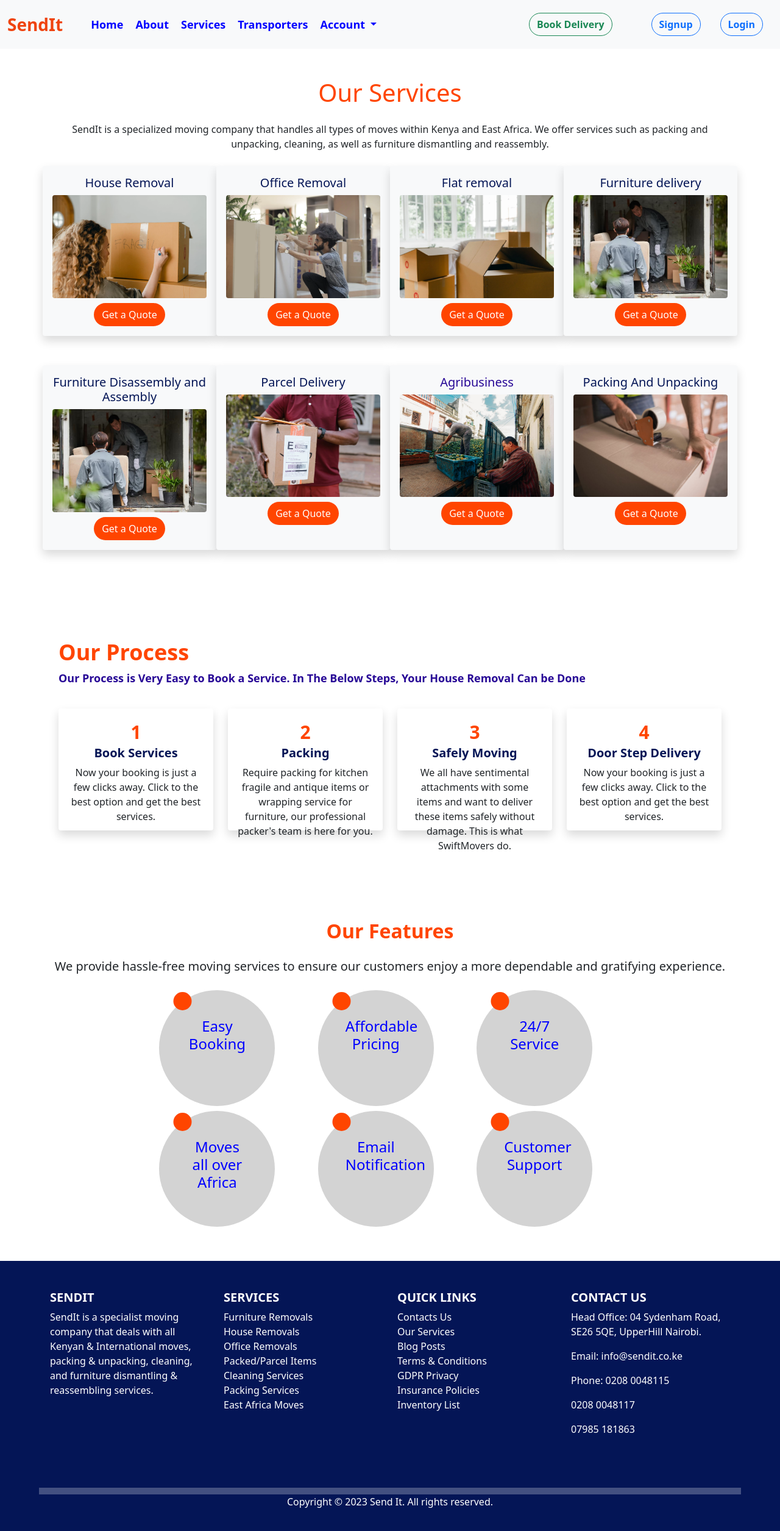
After one commit to Mariamaliomari/sendit, a Django app: page /services/ in a window 1280 px wide. The commit adds this page. Shown: the whole page at 61% size. Run offline with Django 4.2, Linux system fonts and the light colour scheme; some libraries are stand-ins or nearby versions.

Commit message:
add services page

```diff
--- a/app/urls.py
+++ b/app/urls.py
@@ -6,4 +6,6 @@ urlpatterns = [
 
     path('', views.index, name='index'),
     path('about/', views.about, name='about'),
+    path('services/', views.services, name='services'),
+
 ]
--- a/app/views.py
+++ b/app/views.py
@@ -5,3 +5,5 @@ def index(request):
     return render(request, 'index.html')
 def about(request):
     return render(request, 'about.html')
+def services(request):
+    return render(request, 'services.html')
--- a/templates/about.html
+++ b/templates/about.html
@@ -32,13 +32,13 @@
     <div class="collapse navbar-collapse" id="navbarNavDropdown">
       <ul class="navbar-nav mr-auto">
         <li class="nav-item">
-          <a class="nav-link active fw-bold" aria-current="page" href="#" style="color: blue; padding: 10px;font-size: 18px;">Home</a>
+          <a class="nav-link active fw-bold" aria-current="page" href="{% url 'index' %}" style="color: blue; padding: 10px;font-size: 18px;">Home</a>
         </li>
         <li class="nav-item">
           <a class="nav-link fw-bold" href="{% url 'about' %}" style="color: blue; padding: 10px;font-size: 18px;">About</a>
         </li>
         <li class="nav-item">
-          <a class="nav-link fw-bold" href="#" style="color: blue; padding: 10px;font-size: 18px;">Services</a>
+          <a class="nav-link fw-bold" href="{% url 'services' %}" style="color: blue; padding: 10px;font-size: 18px;">Services</a>
         </li>
         <li class="nav-item">
           <a class="nav-link fw-bold" href="#" style="color: blue; padding: 10px;font-size: 18px;">Transporters</a>
@@ -145,7 +145,7 @@
 
 
 </div>{#join end#}
-    <div id="about" style=" width: 90%; margin: auto">
+    <div id="about" style=" width: 100%; margin: auto">
     <div class="about-us-section">
     <div class="container">
         <h3 class="display-4 fw-bold" style="color: orangered; font-size: 30px;text-align: left; padding-top: 30px; padding-bottom: 20px">Our Principles</h3>
--- /dev/null
+++ b/templates/services.html
@@ -0,0 +1,300 @@
+<!doctype html>
+<html lang="en">
+<head>
+    <meta charset="UTF-8">
+    <meta name="viewport"
+          content="width=device-width, user-scalable=no, initial-scale=1.0, maximum-scale=1.0, minimum-scale=1.0">
+    <meta http-equiv="X-UA-Compatible" content="ie=edge">
+    <title>Services</title>
+    {% load static %}
+
+    <link rel="stylesheet" href="{% static 'index.css' %}">
+    <link rel="stylesheet" href="{% static 'css/bootstrap.min.css' %}">
+{#    <link href="{% static 'fontawesomefree/css/fontawesome.css' %}" rel="stylesheet" type="text/css">#}
+
+    <script src=" {% static 'js/bootstrap.min.js' %}"></script>
+    {% load bootstrap_icons %}
+    <style>
+    .feature-circle {
+        background-color: lightgray;
+        border-radius: 50%;
+        padding: 45px;
+        height: 190px;
+        width: 190px;
+        position: relative;
+    }
+
+    .orange-dot {
+        position: absolute;
+        background-color: orangered;
+        width: 30px;
+        height: 30px;
+        border-radius: 50%;
+        top: 0;
+        right: 0;
+        transform: translate(-455%, 10%);
+    }
+</style>
+</head>
+<body>
+<div id="mother">
+{#    Navbarsection#}
+    <nav class="navbar navbar-expand-lg navbar-light bg-light" style="height: 80px;">
+        <div class="container-fluid">
+            <a class="navbar-brand" href="#" style="font-size: 28px; font-weight: bold; color: #ef4410; padding-right: 20px;">
+                <i class="bi bi-box"></i> SendIt
+            </a>
+
+            <button class="navbar-toggler" type="button" data-bs-toggle="collapse" data-bs-target="#navbarNavDropdown" aria-controls="navbarNavDropdown" aria-expanded="false" aria-label="Toggle navigation">
+                <span class="navbar-toggler-icon"></span>
+            </button>
+
+            <div class="collapse navbar-collapse" id="navbarNavDropdown">
+                <ul class="navbar-nav mr-auto">
+                    <li class="nav-item">
+                        <a class="nav-link active fw-bold" aria-current="page" href="{% url 'index' %}" style="color: blue; padding: 10px;font-size: 18px;">Home</a>
+                    </li>
+                    <li class="nav-item">
+                        <a class="nav-link fw-bold" href="{% url 'about' %}" style="color: blue; padding: 10px;font-size: 18px;">About</a>
+                    </li>
+                    <li class="nav-item">
+                        <a class="nav-link fw-bold" href="{% url 'services' %}" style="color: blue; padding: 10px;font-size: 18px;">Services</a>
+                    </li>
+                    <li class="nav-item">
+                        <a class="nav-link fw-bold" href="#" style="color: blue; padding: 10px;font-size: 18px;">Transporters</a>
+                    </li>
+                    <li class="nav-item dropdown">
+                        <a class="nav-link dropdown-toggle fw-bold" style="color: blue; padding: 10px;font-size: 18px;" href="#" id="navbarDropdownMenuLink" role="button" data-bs-toggle="dropdown" aria-expanded="false">
+                            Account
+                        </a>
+                        <ul class="dropdown-menu" aria-labelledby="navbarDropdownMenuLink">
+                            <li><a class="dropdown-item" style="color: blue; padding: 10px;font-size: 18px;" href="#">Customer</a></li>
+                            <li><a class="dropdown-item" style="color: blue; padding: 10px;font-size: 18px;" href="#">Driver</a></li>
+                        </ul>
+                    </li>
+                </ul>
+            </div>
+
+            <div class="d-flex">
+                <button class="btn btn-outline-success rounded-pill mx-5 fw-bold" style="margin-right: 10px; margin-left: 40px">Book Delivery</button>
+                <button class="btn btn-outline-primary rounded-pill mx-3 fw-bold" style="margin-right: 10px;">Signup</button>
+                <button class="btn btn-outline-primary rounded-pill mx-3 fw-bold" style="margin-right: 10px;">Login</button>
+            </div>
+        </div>
+    </nav>
+{#    End nav#}
+    <div id="services" style="background-color:white; " >
+        <div id="ourservices" class="py-5">
+        <div class="container">
+            <h1 class="text-center mb-4" style="color: orangered;">Our Services</h1>
+            <p class="text-center">SendIt is a specialized moving company that handles all types of moves within Kenya and East Africa. We offer services such as packing and unpacking, cleaning, as well as furniture dismantling and reassembly.</p>
+
+            <div class="row mt-4 mr-4">
+                <!-- Service 1 -->
+                <div class="col-md-3 mb-4 mr-3 text-center bg-light shadow p-3 mb-5 rounded">
+                    <h3 style="color: #041556;font-size: 20px">House Removal</h3>
+                    <img src="{% static 'images/removal.webp' %}" alt="Service 1 Image" class="img-fluid rounded">
+                    <button class="btn  mt-2 rounded-pill text-white" style=" background-color: orangered">Get a Quote</button>
+                </div>
+
+                <!-- Service 2 -->
+                <div class="col-md-3 mb-4 mr-3 text-center bg-light shadow p-3 mb-5 rounded">
+                    <h3 style="color: #041556;font-size: 20px">Office Removal</h3>
+                    <img src="{% static 'images/office.webp' %}" alt="Service 2 Image" class="img-fluid rounded">
+                    <button class="btn mt-2 rounded-pill text-white" style=" background-color: orangered">Get a Quote</button>
+                </div>
+
+                <!-- Service 3 -->
+                <div class="col-md-3 mb-4 mr-3 text-center bg-light shadow p-3 mb-5 rounded">
+                    <h3 style="color: #041556 ;font-size: 20px">Flat removal</h3>
+                    <img src="{% static 'images/flat.webp' %}" alt="Service 3 Image" class="img-fluid rounded">
+                    <button class="btn  mt-2 rounded-pill text-white" style=" background-color: orangered">Get a Quote</button>
+                </div>
+
+                <!-- Service 4 -->
+                <div class="col-md-3 mb-4 mr-3 text-center bg-light shadow p-3 mb-5 rounded">
+                    <h3 style="color: #041556;font-size: 20px">Furniture delivery</h3>
+                    <img src="{% static 'images/furniture.avif' %}" alt="Service 4 Image" class="img-fluid rounded">
+                    <button class="btn  mt-2 rounded-pill text-white"style=" background-color: orangered">Get a Quote</button>
+                </div>
+                <div class="col-md-3 mb-4 mr-3 text-center bg-light shadow p-3 mb-5 rounded">
+                    <h3 style="color: #041556; font-size: 20px">Furniture Disassembly and Assembly</h3>
+                    <img src="{% static 'images/furniture.avif' %}" alt="Service 4 Image" class="img-fluid rounded">
+                    <button class="btn  mt-2 rounded-pill text-white" style=" background-color: orangered">Get a Quote</button>
+                </div>
+                <div class="col-md-3 mb-4 mr-3 text-center bg-light shadow p-3 mb-5 rounded">
+                    <h3 style="color: #041556 ;font-size: 20px">Parcel Delivery</h3>
+                    <img src="{% static 'images/parcel.webp' %}" alt="Service 4 Image" class="img-fluid rounded">
+                    <button class="btn  mt-2 rounded-pill text-white" style=" background-color: orangered">Get a Quote</button>
+                </div>
+                <div class="col-md-3 mb-4 mr-3 text-center bg-light shadow p-3 mb-5 rounded">
+                    <h3 style="color: #270796 ;font-size: 20px">Agribusiness</h3>
+                    <img src="{% static 'images/vege.jpeg' %}" alt="Service 4 Image" class="img-fluid rounded">
+                    <button class="btn  mt-2 rounded-pill text-white" style=" background-color: orangered">Get a Quote</button>
+                </div>
+                <div class="col-md-3 mb-4 mr-3 text-center bg-light shadow p-3 mb-5 rounded">
+                    <h3 style="color: #041556 ;font-size: 20px">Packing And Unpacking</h3>
+                    <img src="{% static 'images/packing.jpeg' %}" alt="Service 4 Image" class="img-fluid rounded">
+                    <button class="btn mt-2 rounded-pill text-white" style=" background-color: orangered">Get a Quote</button>
+                </div>
+
+            </div>
+
+        </div>
+    </div>
+        <div class="process-section" style="width: 90%; margin: auto; background-color: white">
+            <div class="container">
+                <h3 class="display-4 fw-bold" style="color: orangered; font-size: 36px; text-align: left;">Our Process</h3>
+                <p class="lead fw-bolder" style="color: #270796; font-size: 18px; text-align: left;">Our Process is Very Easy to Book a Service. In The Below Steps, Your House Removal Can be Done</p>
+
+    {# Four Process Card Containers #}
+        <div class="row" >
+            <div class="col-md-3">
+                <div class="process-card shadow p-3 mb-5 rounded">
+                <div class="number-box fw-bold" style="font-size: 30px; color: orangered">1</div>
+                <h4 class="fw-bold" style="color: #041556; font-size: 20px;">Book Services</h4>
+                <p>Now your booking is just a few clicks away. Click to the best option and get the best services.</p>
+                </div>
+            </div>
+            <div class="col-md-3">
+                <div class="process-card shadow p-3 mb-5 rounded">
+                <div class="number-box fw-bold" style="font-size: 30px; color: orangered">2</div>
+                <h4 class="fw-bold" style="color: #041556; font-size: 20px;">Packing</h4>
+                <p>Require packing for kitchen fragile and antique items or wrapping service for furniture, our professional packer's team is here for you.</p>
+            </div>
+      </div>
+      <div class="col-md-3">
+        <div class="process-card shadow p-3 mb-5 rounded">
+          <div class="number-box fw-bold" style="font-size: 30px; color: orangered">3</div>
+          <h4 class="fw-bold" style="color: #041556; font-size: 20px;">Safely Moving</h4>
+          <p>We all have sentimental attachments with some items and want to deliver these items safely without damage. This is what SwiftMovers do.</p>
+        </div>
+      </div>
+      <div class="col-md-3">
+        <div class="process-card shadow p-3 mb-5 rounded">
+          <div class="number-box fw-bold" style="font-size: 30px; color: orangered">4</div>
+          <h4 class="fw-bold" style="color: #041556; font-size: 20px;">Door Step Delivery</h4>
+          <p>Now your booking is just a few clicks away. Click to the best option and get the best services.</p>
+        </div>
+      </div>
+    </div>
+    {# End of Four Process Card Containers #}
+  </div>
+</div>
+{# End of Process Section #}
+       <div id="ourFeatures" class="py-5">
+        <div class="container">
+            <h2 class="text-center mb-4 fw-bold" style="color: orangered">Our Features</h2>
+            <p class="text-center" style="font-size: 20px">We provide hassle-free moving services to ensure our customers enjoy a more dependable and gratifying experience.</p>
+
+            <div class="row mt-4 " style="width: 70% ; margin: auto">
+                <!-- Feature 1 -->
+                <div class="col-md-4 mb-2 text-center">
+                    <div class="feature-circle">
+                        <h4 style="color: blue">Easy Booking</h4>
+                        <div class="orange-dot"></div>
+                    </div>
+                </div>
+
+                <!-- Feature 2 -->
+                <div class="col-md-4 mb-2 text-center">
+                    <div class="feature-circle">
+                        <h4 style="color: blue">Affordable Pricing</h4>
+                        <div class="orange-dot  "></div>
+                    </div>
+                </div>
+
+                <!-- Feature 3 -->
+                <div class="col-md-4 mb-2 text-center">
+                    <div class="feature-circle">
+                        <h4 style="color: blue">24/7 Service</h4>
+                        <div class="orange-dot"></div>
+                    </div>
+                </div>
+
+                <!-- Feature 4 -->
+                <div class="col-md-4 mb-2 text-center">
+                    <div class="feature-circle">
+                        <h4 style="color: blue">Moves all over Africa</h4>
+                        <div class="orange-dot"></div>
+                    </div>
+                </div>
+
+                <!-- Feature 5 -->
+                <div class="col-md-4 mb-2 text-center">
+                    <div class="feature-circle">
+                        <h4 style="color: blue">Email Notification</h4>
+                        <div class="orange-dot"></div>
+                    </div>
+                </div>
+
+                <!-- Feature 6 -->
+                <div class="col-md-4 mb-2 text-center">
+                    <div class="feature-circle">
+                        <h4 style="color: blue">Customer Support</h4>
+                        <div class="orange-dot"></div>
+                    </div>
+                </div>
+            </div>
+        </div>
+    </div>
+
+    </div>
+
+</div>
+<!-- Footer Section -->
+<footer class="footer-section  text-white" style="background-color:#041556; padding-bottom: 20px " >
+    <div class="container py-5">
+        <div class="row">
+            <div class="col-md-3">
+                <h5 class="text-uppercase fw-bold">SendIt</h5>
+                <p>SendIt is a specialist moving company that deals with all Kenyan & International moves, packing & unpacking, cleaning, and furniture dismantling & reassembling services.</p>
+            </div>
+            <div class="col-md-3">
+                <h5 class="text-uppercase fw-bold">Services</h5>
+                <ul class="list-unstyled">
+                    <li>Furniture Removals</li>
+                    <li>House Removals</li>
+                    <li>Office Removals</li>
+                    <li>Packed/Parcel Items</li>
+                    <li>Cleaning Services</li>
+                    <li>Packing Services</li>
+                    <li>East Africa Moves</li>
+                </ul>
+            </div>
+            <div class="col-md-3">
+                <h5 class="text-uppercase fw-bold">Quick Links</h5>
+                <ul class="list-unstyled">
+                    <li><a href="#">Contacts Us</a></li>
+                    <li><a href="#">Our Services</a></li>
+                    <li><a href="#">Blog Posts</a></li>
+                    <li><a href="#">Terms & Conditions</a></li>
+                    <li><a href="#">GDPR Privacy</a></li>
+                    <li><a href="#">Insurance Policies</a></li>
+                    <li><a href="#">Inventory List</a></li>
+                </ul>
+            </div>
+
+            <div class="col-md-3">
+                <h5 class="text-uppercase fw-bold">Contact us</h5>
+                <p>Head Office: 04 Sydenham Road, SE26 5QE, UpperHill Nairobi.</p>
+                <p>Email: info@sendit.co.ke</p>
+                <p>Phone: 0208 0048115</p>
+                <p>0208 0048117</p>
+                <p>07985 181863</p>
+            </div>
+        </div>
+    </div>
+
+    <hr style="border-color: #b60c20; width: 90%; height: 8px; margin: 20px auto 0;">
+
+
+    <hr style="border-color: #f6f5f5; width: 90%; height: 3px; margin:  auto;">
+
+    <!-- Copyright Notice -->
+    <p class="text-center">Copyright © 2023 Send It. All rights reserved.</p>
+</footer>
+
+
+</body>
+</html>
```
Also changed, not shown: templates/index.html (+4 -4 lines), static/images/assemble.avif (added), static/images/flat.webp (added), static/images/furniture.avif (added), static/images/img2.jpg (deleted), static/images/office.webp (added), static/images/packing.jpeg (added), static/images/parcel.webp (added), static/images/removal.webp (added), static/images/tailor.jpg (deleted), static/images/vege.jpeg (added).
